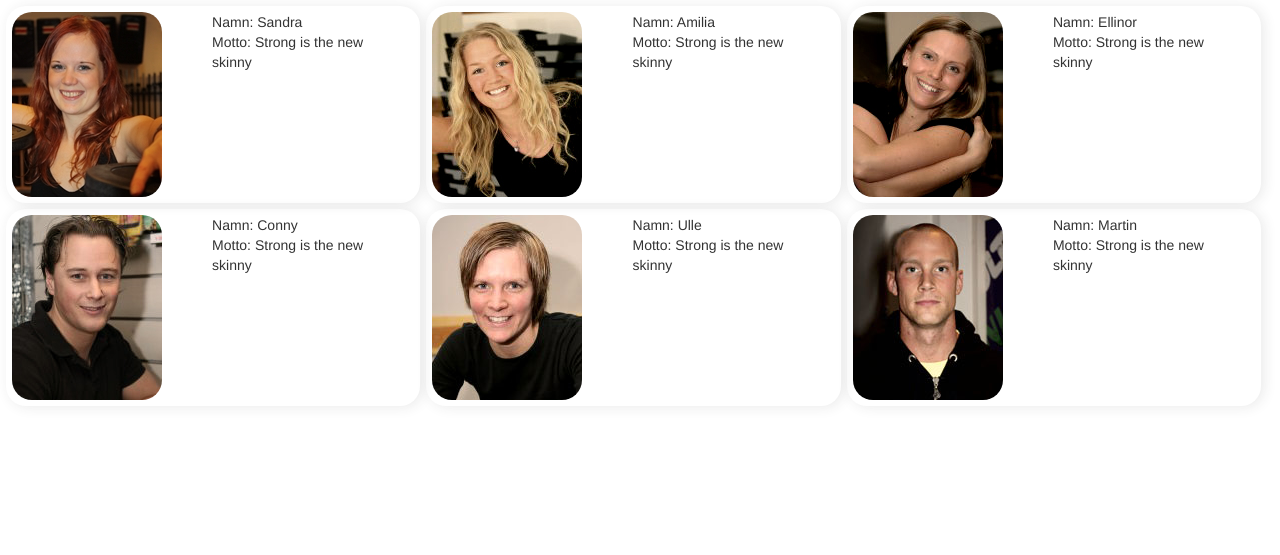
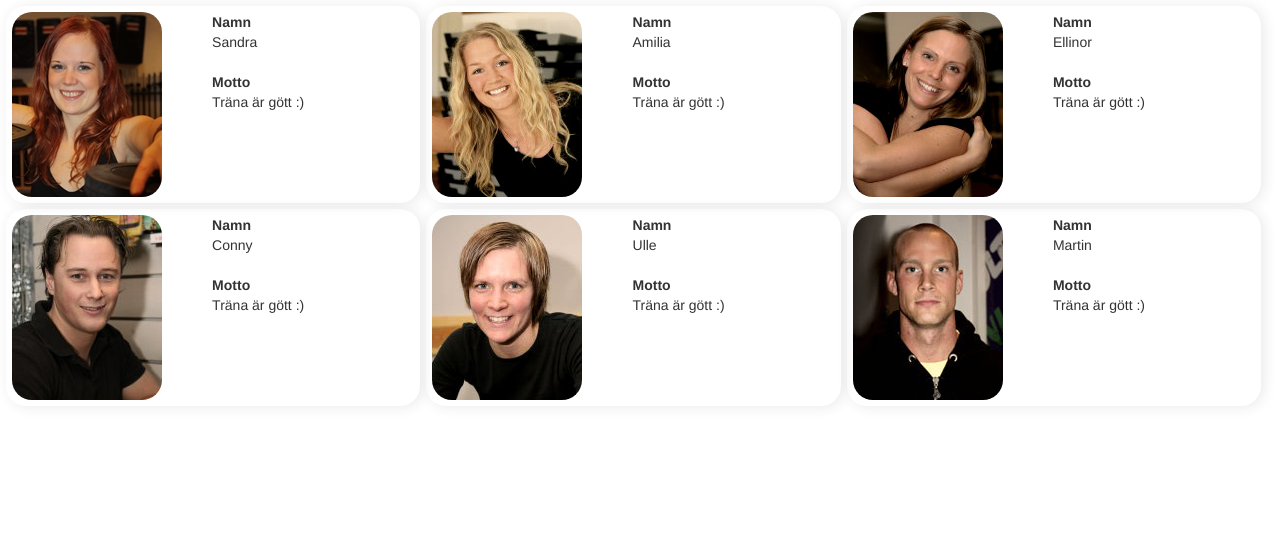
Before and after one commit to molvig/atletica_frontend_work, a PHP site: page /instruktorer.php in a window 1280 px wide. Shown: the part 70-625 px from the top of the page. Run offline with PHP 8.4, Linux system fonts and the light colour scheme; some libraries are stand-ins or nearby versions.

Commit message:
lite av vajre

```diff
--- a/instruktorer.php
+++ b/instruktorer.php
@@ -9,8 +9,14 @@
 			</div>
 
 			<div class="inst">
-				<p>Namn: Sandra <br>
-				Motto: Strong is the new skinny</p>
+					<dl>
+					  <dt>Namn</dt>
+					  <dd>Sandra</dd>
+					</dl>
+					<dl>
+					  <dt>Motto</dt>
+					  <dd>Träna är gött :)</dd>
+					</dl>
 			</div>
 		</div>
 	</div>
@@ -23,8 +29,14 @@
 			</div>
 
 			<div class="inst">
-				<p>Namn: Amilia <br>
-				Motto: Strong is the new skinny</p>
+					<dl>
+					  <dt>Namn</dt>
+					  <dd>Amilia</dd>
+					</dl>
+					<dl>
+					  <dt>Motto</dt>
+					  <dd>Träna är gött :)</dd>
+					</dl>
 			</div>
 		</div>
 	</div>
@@ -37,8 +49,14 @@
 			</div>
 
 			<div class="inst">
-				<p>Namn: Ellinor <br>
-				Motto: Strong is the new skinny</p>
+					<dl>
+					  <dt>Namn</dt>
+					  <dd>Ellinor</dd>
+					</dl>
+					<dl>
+					  <dt>Motto</dt>
+					  <dd>Träna är gött :)</dd>
+					</dl>
 			</div>
 		</div>
 	</div>
@@ -51,8 +69,14 @@
 			</div>
 
 			<div class="inst">
-				<p>Namn: Conny <br>
-				Motto: Strong is the new skinny</p>
+					<dl>
+					  <dt>Namn</dt>
+					  <dd>Conny</dd>
+					</dl>
+					<dl>
+					  <dt>Motto</dt>
+					  <dd>Träna är gött :)</dd>
+					</dl>
 			</div>
 		</div>
 	</div>
@@ -65,8 +89,14 @@
 			</div>
 
 			<div class="inst">
-				<p>Namn: Ulle <br>
-				Motto: Strong is the new skinny</p>
+					<dl>
+					  <dt>Namn</dt>
+					  <dd>Ulle</dd>
+					</dl>
+					<dl>
+					  <dt>Motto</dt>
+					  <dd>Träna är gött :)</dd>
+					</dl>
 			</div>
 		</div>
 	</div>
@@ -79,8 +109,14 @@
 			</div>
 
 			<div class="inst">
-				<p>Namn: Martin <br>
-				Motto: Strong is the new skinny</p>
+					<dl>
+					  <dt>Namn</dt>
+					  <dd>Martin</dd>
+					</dl>
+					<dl>
+					  <dt>Motto</dt>
+					  <dd>Träna är gött :)</dd>
+					</dl>
 			</div>
 		</div>
 	</div>
```
